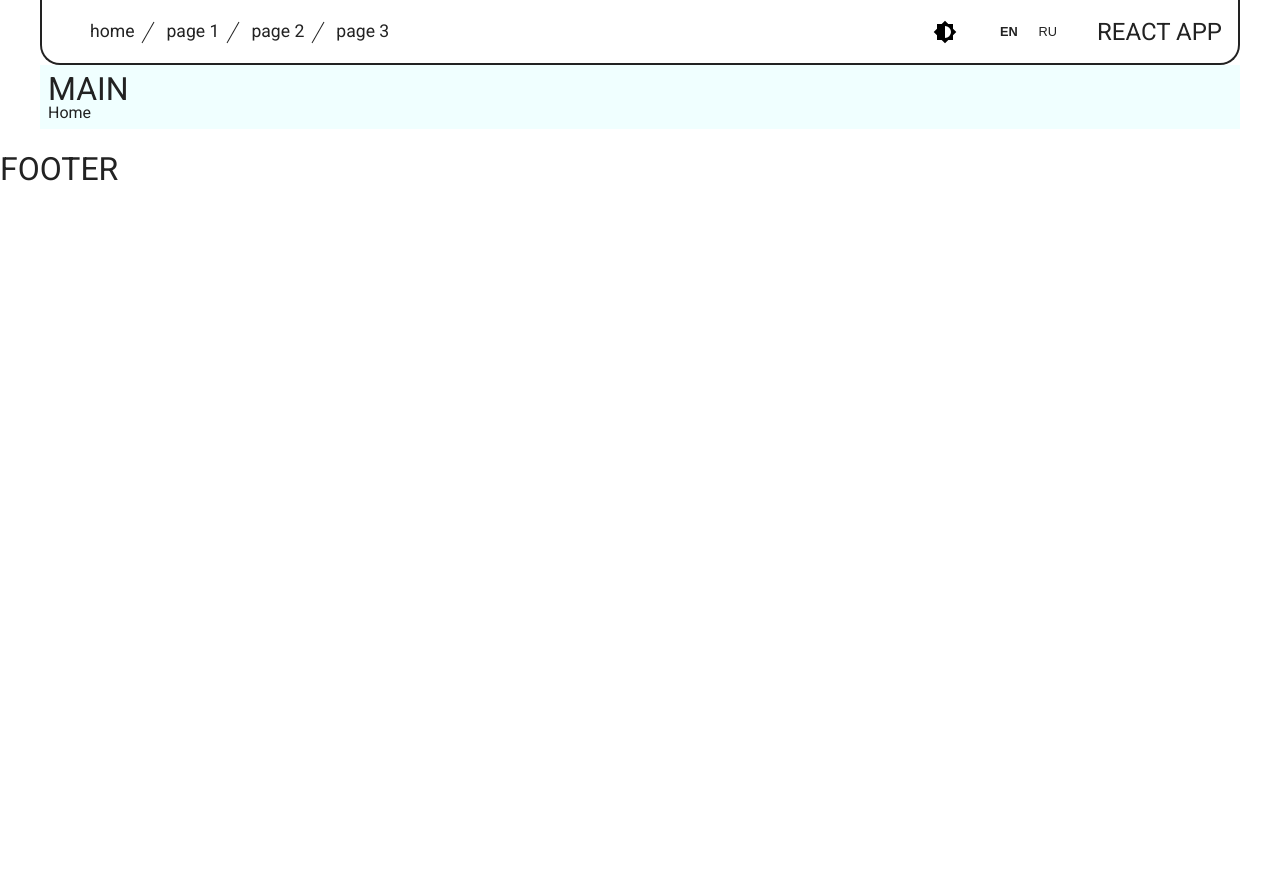
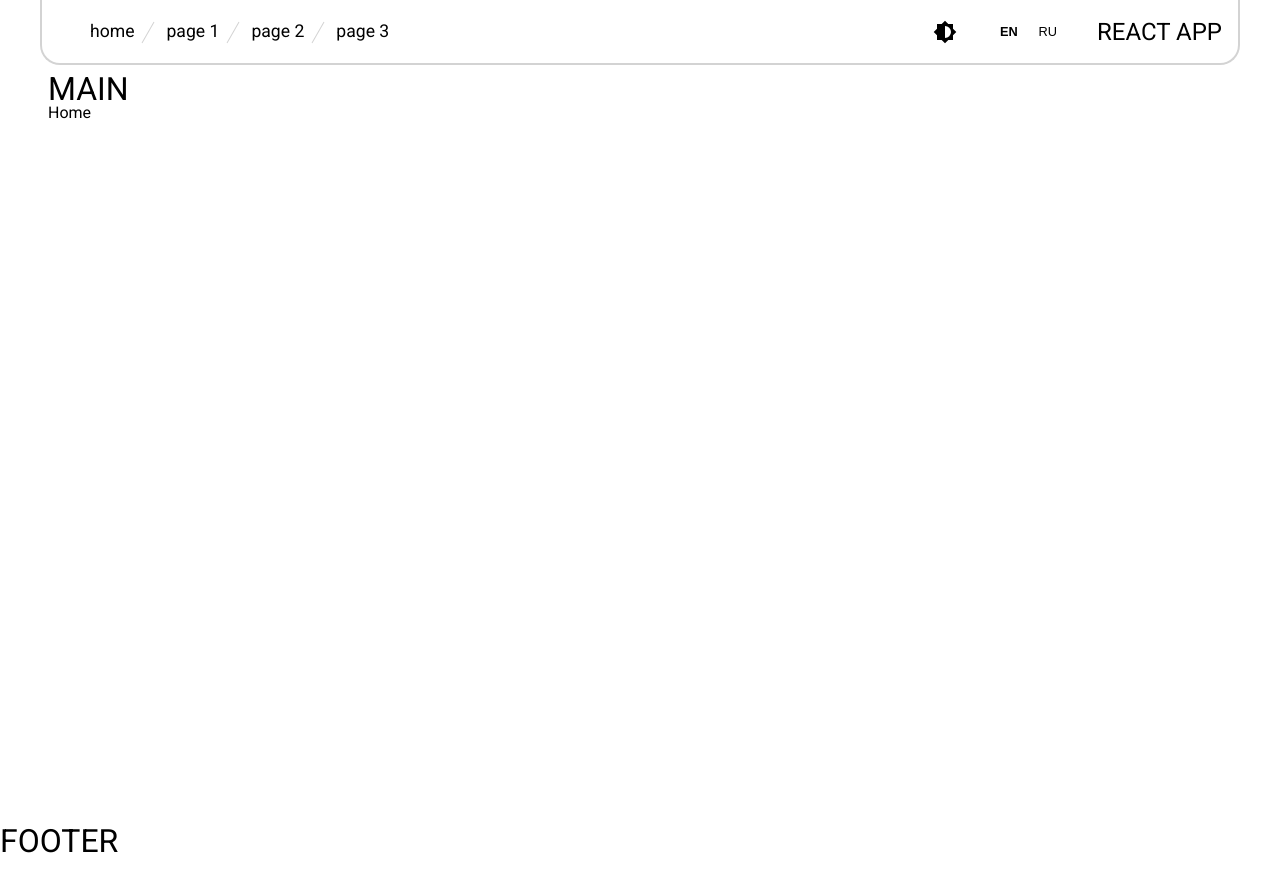
Before and after one commit to pavelkha/react-app, a React (Create React App) app: page / in a window 1280 px wide. Before the commit the page ends 800 px from the top, so only its background shows below. Built offline with nearby package versions, Linux system fonts and the light colour scheme.

Commit message:
fix themes implementation styles

```diff
--- /dev/null
+++ b/src/assets/theme.js
@@ -0,0 +1,13 @@
+const applyTheme = (isLight) => {
+  const body = document.querySelector('body').style;
+  const colors = {
+    '--theme-content-color': `${isLight ? 'black' : 'white'}`,
+    '--theme-background-color': `${isLight ? 'white' : 'black'}`,
+  };
+
+  for (const key in colors) {
+    body.setProperty(key, colors[key]);
+  };
+};
+
+export default applyTheme;
--- a/src/assets/variables.scss
+++ b/src/assets/variables.scss
@@ -1 +1,3 @@
-$desktop-width: 1200px;
+$header-height: 64px;
+
+$max-width: 1200px;
--- a/src/components/Header/Header.jsx
+++ b/src/components/Header/Header.jsx
@@ -2,11 +2,12 @@ import React, { useState } from 'react';
 import { Link } from 'react-router-dom';
 import { useDispatch, useSelector } from 'react-redux';
 import { changeTheme } from '../../store/toolkitSlice';
+import applyTheme from '../../assets/theme';
+import lightTheme from '../../assets/images/light-theme-icon.svg';
+import darkTheme from '../../assets/images/dark-theme-icon.svg';
 import i18next from 'i18next';
 import { useTranslation } from 'react-i18next';
 import languagesArray from '../../assets/languages';
-import lightTheme from '../../assets/images/light-theme-icon.svg';
-import darkTheme from '../../assets/images/dark-theme-icon.svg';
 import './Header.scss';
 
 const Header = () => {
@@ -59,15 +60,8 @@ const Header = () => {
   };
 
   const themeHandler = () => {
-    const body = document.querySelector('body');
-    if (isLight) {
-      body.style.backgroundColor = 'black';
-      body.style.color = 'white';
-    } else {
-      body.style.backgroundColor = 'white';
-      body.style.color = 'black';
-    };
     dispatch(changeTheme());
+    applyTheme(!isLight);
   };
 
   return (
--- a/src/components/Header/Header.scss
+++ b/src/components/Header/Header.scss
@@ -4,14 +4,15 @@
   display: flex;
   justify-content: space-between;
   align-items: center;
-  max-width: $desktop-width;
+  max-width: $max-width;
   margin: 0 auto;
   padding: 1rem 0;
   position: sticky;
   top: 0;
-  border: 2px solid;
+  border: 2px lightgrey solid;
   border-top: none;
   border-radius: 0 0 20px 20px;
+  background-color: var(--theme-background-color);
 }
 
 .header-pages-list {
@@ -27,13 +28,13 @@
 
       &::after {
         content: '';
-        background-color: currentColor;
-        position: absolute;
         width: 1.5rem;
         height: 1px;
+        position: absolute;
         top: 0.7rem;
         right: -1.6rem;
-        transform: rotate(-60deg);
+        transform: rotate(120deg);
+        background-color: lightgrey;
       }
     }
 
@@ -70,7 +71,7 @@
 }
 
 .header-language-button {
-  color: currentColor;
+  color: var(--theme-content-color);
   border: none;
   border-radius: 5px;
   padding: 0.5rem;
--- a/src/components/Main/Main.scss
+++ b/src/components/Main/Main.scss
@@ -1,10 +1,10 @@
 @import '../../assets/variables.scss';
 
 .main-wrapper {
-  max-width: $desktop-width;
+  max-width: $max-width;
+  min-height: calc(100vh - #{$header-height});
   margin: 0 auto;
   padding: 0.5rem;
-  background-color: azure;
 }
 
 .main-title {
--- a/src/index.js
+++ b/src/index.js
@@ -7,7 +7,10 @@ import LanguageDetector from 'i18next-browser-languagedetector';
 import HttpApi from 'i18next-http-backend';
 import languagesArray from './assets/languages';
 import { store } from './store/index';
+import applyTheme from './assets/theme';
 import App from './App';
+
+applyTheme(true);
 
 i18n
   .use(initReactI18next)
```
Also changed, not shown: src/assets/images/dark-theme-icon.svg.
